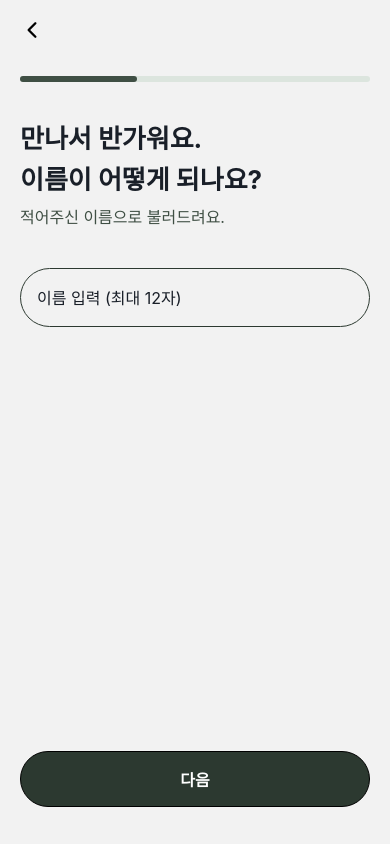
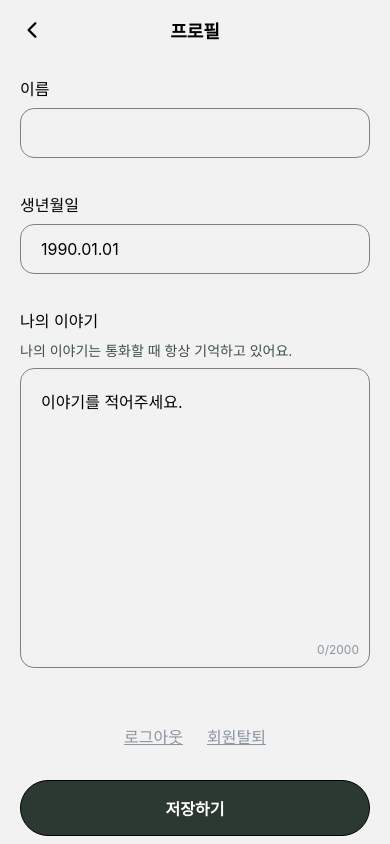
Before and after one commit to kosuha/hau, a React Native app in the folder rn-hau/: screen /Profile in a window 390 px wide. Built offline with nearby package versions, Linux system fonts and the light colour scheme.

Commit message:
profile setting

```diff
--- a/rn-hau/src/components/Header.tsx
+++ b/rn-hau/src/components/Header.tsx
@@ -1,7 +1,7 @@
 import { View, Text, TouchableOpacity } from 'react-native';
 import { Ionicons } from '@expo/vector-icons';
 
-const Header = ({ onPress, title, isClose }: { onPress: () => void, title?: string, isClose?: boolean }) => {
+const Header = ({ onPress, title, isClose }: { onPress?: () => void, title?: string, isClose?: boolean }) => {
   return (
     <View style={{
       flexDirection: 'row',
@@ -11,9 +11,13 @@ const Header = ({ onPress, title, isClose }: { onPress: () => void, title?: stri
       height: 60,
       width: '100%',
     }}>
-      <TouchableOpacity onPress={onPress} style={{ position: 'absolute', left: 20 }}>
-        <Ionicons name={isClose ? "close" : "chevron-back"} size={24} color="black" />
-      </TouchableOpacity>
+      {
+        onPress && (
+          <TouchableOpacity onPress={onPress} style={{ position: 'absolute', left: 20 }}>
+            <Ionicons name={isClose ? "close" : "chevron-back"} size={24} color="black" />
+          </TouchableOpacity>
+        )
+      }
       {title && (
         <Text style={{ alignSelf: 'center', fontSize: 18, fontWeight: 'bold' }}>{title}</Text>
       )}
--- a/rn-hau/src/navigation/AppNavigator.tsx
+++ b/rn-hau/src/navigation/AppNavigator.tsx
@@ -22,7 +22,7 @@ const Stack = createNativeStackNavigator<RootStackParamList>();
 const AppNavigator: React.FC = () => {
   return (
     <NavigationContainer>
-      <Stack.Navigator initialRouteName="OnboardingStack">
+      <Stack.Navigator initialRouteName="SettingsStack">
         <Stack.Screen
           name="Main"
           component={MainScreen}
--- a/rn-hau/src/screens/Onboarding/BirthdateInputScreen.tsx
+++ b/rn-hau/src/screens/Onboarding/BirthdateInputScreen.tsx
@@ -1,4 +1,4 @@
-import { View, Text, ViewStyle, TextStyle, TextInput, TouchableOpacity, Platform } from 'react-native';
+import { View, Text, ViewStyle, TextStyle, TouchableOpacity, Platform } from 'react-native';
 import Header from '../../components/Header';
 import { useNavigation } from '@react-navigation/native';
 import { NativeStackNavigationProp } from '@react-navigation/native-stack';
--- a/rn-hau/src/screens/Onboarding/NameInputScreen.tsx
+++ b/rn-hau/src/screens/Onboarding/NameInputScreen.tsx
@@ -14,7 +14,7 @@ const NameInputScreen = () => {
   return (
     <SafeAreaProvider>
       <SafeAreaView style={styles.container}>
-        <Header onPress={() => onboardingNavigation.goBack()} />
+        <Header />
         <KeyboardAvoidingView
           behavior={Platform.OS === 'ios' ? 'padding' : 'height'}
           style={{ flex: 1, width: '100%' }}
--- a/rn-hau/src/screens/Settings/ProfileScreen.tsx
+++ b/rn-hau/src/screens/Settings/ProfileScreen.tsx
@@ -1,20 +1,126 @@
-import { View, Text, ViewStyle } from 'react-native';
+import { View, Text, ViewStyle, TextInput, TouchableOpacity, TextStyle, KeyboardAvoidingView, ScrollView, Platform, Alert } from 'react-native';
 import Header from '../../components/Header';
 import { useNavigation } from '@react-navigation/native';
 import { SettingsStackParamList } from '../../navigation/SettingsStackNavigator';
 import { NativeStackNavigationProp } from '@react-navigation/native-stack';
 import { SafeAreaProvider, SafeAreaView } from 'react-native-safe-area-context';
+import { colors } from '../../styles/theme';
+import { useState } from 'react';
 
 type SettingsNavigationProp = NativeStackNavigationProp<SettingsStackParamList, 'Profile'>;
 
 const ProfileScreen = () => {
   const settingsNavigation = useNavigation<SettingsNavigationProp>();
+  const [text, setText] = useState('');
+  const maxLength = 2000;
 
   return (
     <SafeAreaProvider>
       <SafeAreaView style={styles.container}>
-        <Header onPress={() => settingsNavigation.goBack()} title="프로필" />
-        <View></View>
+        <Header onPress={() => {
+          Alert.alert('주의', '저장하지 않은 내용은 사라집니다.', [
+            { text: '취소', style: 'cancel' },
+            { text: '나가기', onPress: () => {
+              settingsNavigation.goBack();
+            } },
+          ]);
+        }} title="프로필" />
+        <KeyboardAvoidingView
+          behavior={Platform.OS === 'ios' ? 'padding' : 'height'}
+          style={{ flex: 1, width: '100%' }}
+        >
+          <ScrollView
+            contentContainerStyle={{ flexGrow: 1 }}
+            keyboardShouldPersistTaps="handled"
+          >
+        <View style={styles.content}>
+          <View style={{ gap: 34 }}>
+            <View style={{ gap: 8 }}>
+              <Text style={styles.inputTitle}>이름</Text>
+              <TextInput style={{
+                borderWidth: 1,
+                borderColor: 'gray',
+                borderRadius: 14,
+                paddingHorizontal: 20,
+                height: 50,
+                fontSize: 16,
+              }} />
+            </View>
+            <View style={{ gap: 8 }}>
+              <Text style={styles.inputTitle}>생년월일</Text>
+              <TouchableOpacity style={{
+                borderWidth: 1,
+                borderColor: 'gray',
+                borderRadius: 14,
+                paddingHorizontal: 20,
+                height: 50,
+                justifyContent: 'center',
+                alignItems: 'flex-start',
+              }}>
+                <Text style={{
+                  fontSize: 16,
+                }}>1990.01.01</Text>
+              </TouchableOpacity>
+            </View>
+            <View style={{ gap: 8 }}>
+              <Text style={styles.inputTitle}>나의 이야기</Text>
+              <Text style={{
+                fontSize: 14,
+                color: colors.secondary,
+              }}>나의 이야기는 통화할 때 항상 기억하고 있어요.</Text>
+              <View style={styles.inputContainer}>
+                <TextInput
+                  style={styles.input}
+                  placeholder="이야기를 적어주세요."
+                  multiline={true}
+                  numberOfLines={8}
+                  maxLength={maxLength}
+                  textAlignVertical="top"
+                  value={text}
+                  onChangeText={setText}
+                />
+                <View style={styles.characterCount}>
+                  <Text style={styles.characterCountText}>
+                    {text.length}/{maxLength}
+                  </Text>
+                </View>
+              </View>
+            </View>
+            <View style={styles.logoutContainer}>
+              <TouchableOpacity>
+                <Text style={styles.logoutText}>로그아웃</Text>
+              </TouchableOpacity>
+              <TouchableOpacity>
+                <Text style={styles.logoutText}>회원탈퇴</Text>
+              </TouchableOpacity>
+            </View>
+          </View>
+          <View>
+            <TouchableOpacity
+              style={{
+                backgroundColor: colors.primary,
+                padding: 16,
+                borderRadius: 999,
+                borderWidth: 1,
+                justifyContent: 'center',
+                alignItems: 'center',
+                flexDirection: 'row',
+                gap: 6,
+                height: 56,
+                marginBottom: 37,
+              }}
+              onPress={() => {}}
+            >
+              <Text style={{
+                color: colors.light,
+                fontSize: 16,
+                fontWeight: 'bold',
+              }}>저장하기</Text>
+            </TouchableOpacity>
+            </View>
+            </View>
+          </ScrollView>
+        </KeyboardAvoidingView>
       </SafeAreaView>
     </SafeAreaProvider>
   );
@@ -22,6 +128,15 @@ const ProfileScreen = () => {
 
 interface Style {
   container: ViewStyle;
+  content: ViewStyle;
+  logoutContainer: ViewStyle;
+  logoutText: TextStyle;
+  saveButton: ViewStyle;
+  inputTitle: TextStyle;
+  inputContainer: ViewStyle;
+  input: TextStyle;
+  characterCount: ViewStyle;
+  characterCountText: TextStyle;
 }
 
 const styles: Style = {
@@ -32,6 +147,55 @@ const styles: Style = {
     justifyContent: 'flex-start',
     alignItems: 'flex-start',
   },
+  content: {
+    flex: 1,
+    width: '100%',
+    paddingHorizontal: 20,
+    justifyContent: 'space-between',
+  },
+  inputTitle: {
+    fontSize: 16,
+    fontWeight: 'medium',
+  },
+  logoutContainer: {
+    flexDirection: 'row',
+    justifyContent: 'center',
+    alignItems: 'center',
+    gap: 24,
+    marginTop: 22,
+    marginBottom: 32,
+  },
+  logoutText: {
+    color: colors.disabled,
+    fontSize: 16,
+    textDecorationLine: 'underline',
+  },
+  saveButton: {
+    backgroundColor: colors.primary,
+    padding: 10,
+    borderRadius: 14,
+  },
+  inputContainer: {
+    borderWidth: 1,
+    borderColor: 'gray',
+    borderRadius: 14,
+    padding: 20,
+    height: 300,
+  },
+  input: {
+    flex: 1,
+    textAlignVertical: 'top',
+    fontSize: 16,
+  },
+  characterCount: {
+    position: 'absolute',
+    bottom: 10,
+    right: 10,
+  },
+  characterCountText: {
+    fontSize: 12,
+    color: colors.disabled,
+  },
 };
 
 export default ProfileScreen;
--- a/rn-hau/src/screens/Settings/SettingsScreen.tsx
+++ b/rn-hau/src/screens/Settings/SettingsScreen.tsx
@@ -39,8 +39,8 @@ const SettingsScreen = () => {
             borderRadius: 16,
             width: '100%',
           }}>
-            <Text style={{ fontSize: 18, fontWeight: 'bold' }}>나의 멤버십</Text>
-            <Text style={{ fontSize: 14 }}>1개월</Text>
+            <Text style={{ fontSize: 16 }}>나의 멤버십</Text>
+            <Text style={{ fontSize: 16, fontWeight: 'bold' }}>무료</Text>
           </View>
 
           <View style={{
```
Also changed, not shown: rn-hau/src/screens/Permissions/PermissionScreen.tsx (indentation only).
